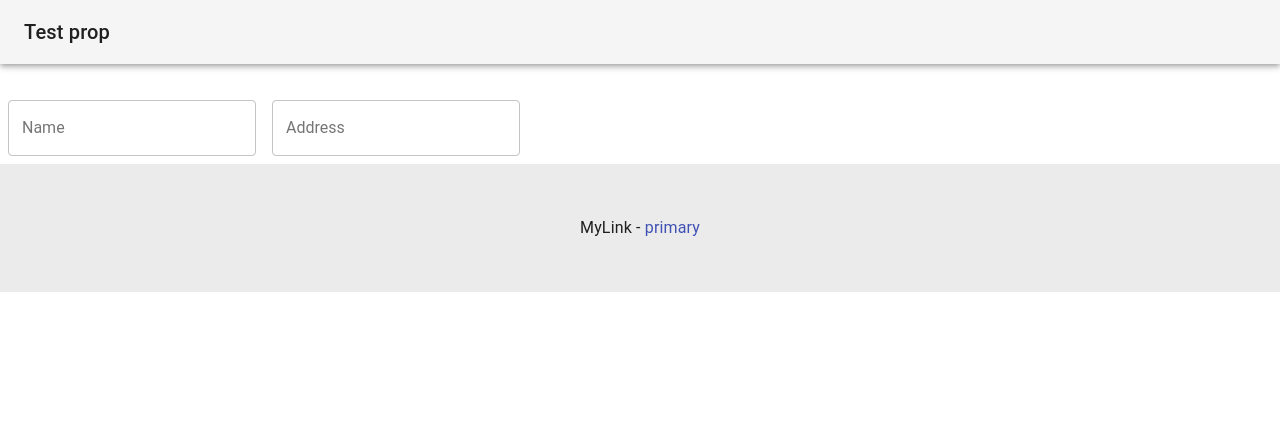
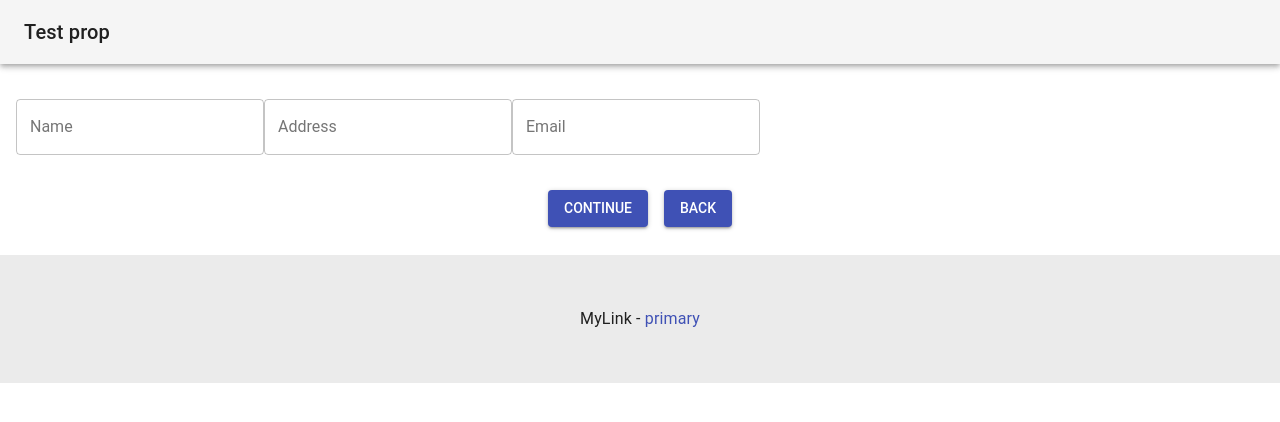
Before and after one commit to Ahkyhabib/teststep, a React (Create React App) app: page / in a window 1280 px wide. Shown: the top 422 px of the page. Built offline with nearby package versions, Linux system fonts and the light colour scheme.

Commit message:
Add button and style

```diff
--- a/package.json
+++ b/package.json
@@ -4,6 +4,7 @@
   "private": true,
   "dependencies": {
     "@material-ui/core": "^3.7.0",
+    "@material/list": "^0.42.0",
     "react": "^16.6.3",
     "react-dom": "^16.6.3",
     "react-scripts": "2.1.1"
--- a/src/App.css
+++ b/src/App.css
@@ -8,8 +8,25 @@
   /* box-shadow: 10px -10px 50px grey; */
 }
 
-.MuiInputBase-input-104.MuiInput-input-89 {
-  border-style: solid;
-  border-width: 2px;
+.MuiListItem-root-81.MuiListItem-default-84.MuiListItem-gutters-89 {
+  display: flex;
+  flex-direction: column;
+}
+
+ .MuiButtonBase-root-175.MuiButton-root-149.MuiButton-contained-160{
+background-color: rgb(59, 149, 228);
+padding: 20px 50px 20px 50px;
+}
+
+.MuiButtonBase-root-175.MuiButton-root-149.MuiButton-contained-160.MuiButton-containedPrimary-161.MuiButton-raised-163.MuiButton-raisedPrimary-164.ContainedButtons-button-147 {
 
 }
+/* body {
+  height: 100%;
+  Width: 100%;
+} */
+
+/* .MuiTypography-root-42 {
+  padding-top: 100px;
+  padding-bottom: 100px;
+} */
--- /dev/null
+++ b/src/components/Button.js
@@ -0,0 +1,49 @@
+import React, { Component } from 'react'
+import PropTypes from 'prop-types';
+import { withStyles } from '@material-ui/core/styles';
+import Button from '@material-ui/core/Button';
+
+const styles = theme => ({
+  button: {
+    margin: theme.spacing.unit,
+  },
+  input: {
+    display: 'flex',
+    flexDisplay: 'row'
+  },
+
+});
+
+function ContainedButtons(props) {
+
+
+  const { classes } = props;
+  return (
+    <div>
+      <Button variant="contained" color="primary" className={classes.button}>
+      Continue
+      </Button>
+      <Button variant="contained" color="primary" className={classes.button}>
+        Back
+      </Button>
+      {/* <input
+        accept="image/*"
+        className={classes.input}
+        id="contained-button-file"
+        multiple
+        type="file"
+      />
+      <label htmlFor="contained-button-file">
+        <Button variant="contained" component="span" className={classes.button}>
+          Upload
+        </Button>
+      </label> */}
+    </div>
+  );
+}
+
+ContainedButtons.propTypes = {
+  classes: PropTypes.object.isRequired,
+};
+
+export default withStyles(styles)(ContainedButtons);
--- a/src/components/Footer.js
+++ b/src/components/Footer.js
@@ -3,6 +3,7 @@ import PropTypes from 'prop-types';
 import classNames from 'classnames';
 import { withStyles } from '@material-ui/core/styles';
 import Typography from '@material-ui/core/Typography';
+import ListItemText from '@material-ui/core/ListItemText';
 
 // 1. We define the styles.
 const styles = theme => ({
@@ -49,7 +50,11 @@ const MyLinkStyled = withStyles(styles)(MyLink);
 
 export default function CssInJs() {
   return (
+
     <Typography variant="subtitle1">
+    <ListItemText
+
+    />
       <MyLinkStyled href="#">MyLink</MyLinkStyled>
       {' - '}
       <MyLinkStyled href="#" variant="primary">
--- a/src/components/Panel1.js
+++ b/src/components/Panel1.js
@@ -2,8 +2,9 @@ import React, { Component } from 'react'
 import Header from './Header'
 import Footer from './Footer'
 import MuiThemeProvider from '@material-ui/core/styles/MuiThemeProvider';
-import TextField from '@material-ui/core/TextField';
+//import TextField from '@material-ui/core/TextField';
 import TextBox from './TextBox';
+import Button from './Button'
 
 const styles = {
   root: {
@@ -15,6 +16,10 @@ const styles = {
 
 
 export class Panel1 extends Component {
+  continue = e => {
+    e.preventDefault();
+    this.props.nextStep();
+  };
   render() {
 // Puling in values (fistName, lastName...)
 const { values, handleChange } = this.props;
@@ -25,11 +30,15 @@ const { values, handleChange } = this.props;
         <MuiThemeProvider>
         <React.Fragment>
         <Header />
+        <TextBox />
+        <Button
+         primary={true}
+         styles={styles.button}
+         onClick={this.continue}
+        />
 
-          <br />
-          <TextBox />
-
-          <Footer />
+        <br />
+        <Footer />
         </React.Fragment>
       </MuiThemeProvider>
 
@@ -38,4 +47,6 @@ const { values, handleChange } = this.props;
     )
   }
 }
+
+
 export default Panel1;
--- a/src/components/TextBox.js
+++ b/src/components/TextBox.js
@@ -1,45 +1,47 @@
 import React from 'react';
 import PropTypes from 'prop-types';
-import classNames from 'classnames';
+//import classNames from 'classnames';
 import { withStyles } from '@material-ui/core/styles';
-import MenuItem from '@material-ui/core/MenuItem';
+//import MenuItem from '@material-ui/core/MenuItem';
 import TextField from '@material-ui/core/TextField';
+import List from '@material-ui/core/List'
+import ListItem from '@material-ui/core/ListItem';
 
 const styles = theme => ({
-  container: {
-    display: 'flex',
-    flexWrap: 'wrap',
-  },
-  textField: {
-    marginLeft: theme.spacing.unit,
-    marginRight: theme.spacing.unit,
-  },
-  dense: {
-    marginTop: 16,
-  },
-  menu: {
-    width: 200,
-  },
+//   container: {
+//     display: 'flex',
+//     flexWrap: 'wrap',
+//   },
+//   textField: {
+//     marginLeft: theme.spacing.unit,
+//     marginRight: theme.spacing.unit,
+//   },
+//   dense: {
+//     marginTop: 16,
+//   },
+//   menu: {
+//     width: 200,
+//   },
 });
 
-const currencies = [
-  {
-    value: 'USD',
-    label: '$',
-  },
-  {
-    value: 'EUR',
-    label: '€',
-  },
-  {
-    value: 'BTC',
-    label: '฿',
-  },
-  {
-    value: 'JPY',
-    label: '¥',
-  },
-];
+// const currencies = [
+//   {
+//     value: 'USD',
+//     label: '$',
+//   },
+//   {
+//     value: 'EUR',
+//     label: '€',
+//   },
+//   {
+//     value: 'BTC',
+//     label: '฿',
+//   },
+//   {
+//     value: 'JPY',
+//     label: '¥',
+//   },
+// ];
 
 class OutlinedTextFields extends React.Component {
   state = {
@@ -47,7 +49,8 @@ class OutlinedTextFields extends React.Component {
     age: '',
     multiline: 'Controlled',
     currency: 'EUR',
-    address:''
+    address:'',
+    email:''
   };
 
   handleChange = name => event => {
@@ -61,6 +64,8 @@ class OutlinedTextFields extends React.Component {
 
     return (
       <form className={classes.container} noValidate autoComplete="off">
+        <List>
+        <ListItem>
         <TextField
           id="outlined-name"
           label="Name"
@@ -70,7 +75,6 @@ class OutlinedTextFields extends React.Component {
           margin="normal"
           variant="outlined"
         />
-        <br/>
         <TextField
           id="outlined-address"
           label="Address"
@@ -80,7 +84,17 @@ class OutlinedTextFields extends React.Component {
           margin="normal"
           variant="outlined"
         />
-
+        <TextField
+          id="outlined-email"
+          label="Email"
+          className={classes.textField}
+          value={this.state.address}
+          onChange={this.handleChange('email')}
+          margin="normal"
+          variant="outlined"
+        />
+       </ListItem>
+       </List>
       </form>
     );
   }
```
Also changed, not shown: 1 other file (tests, documents, lock files or other folders).
